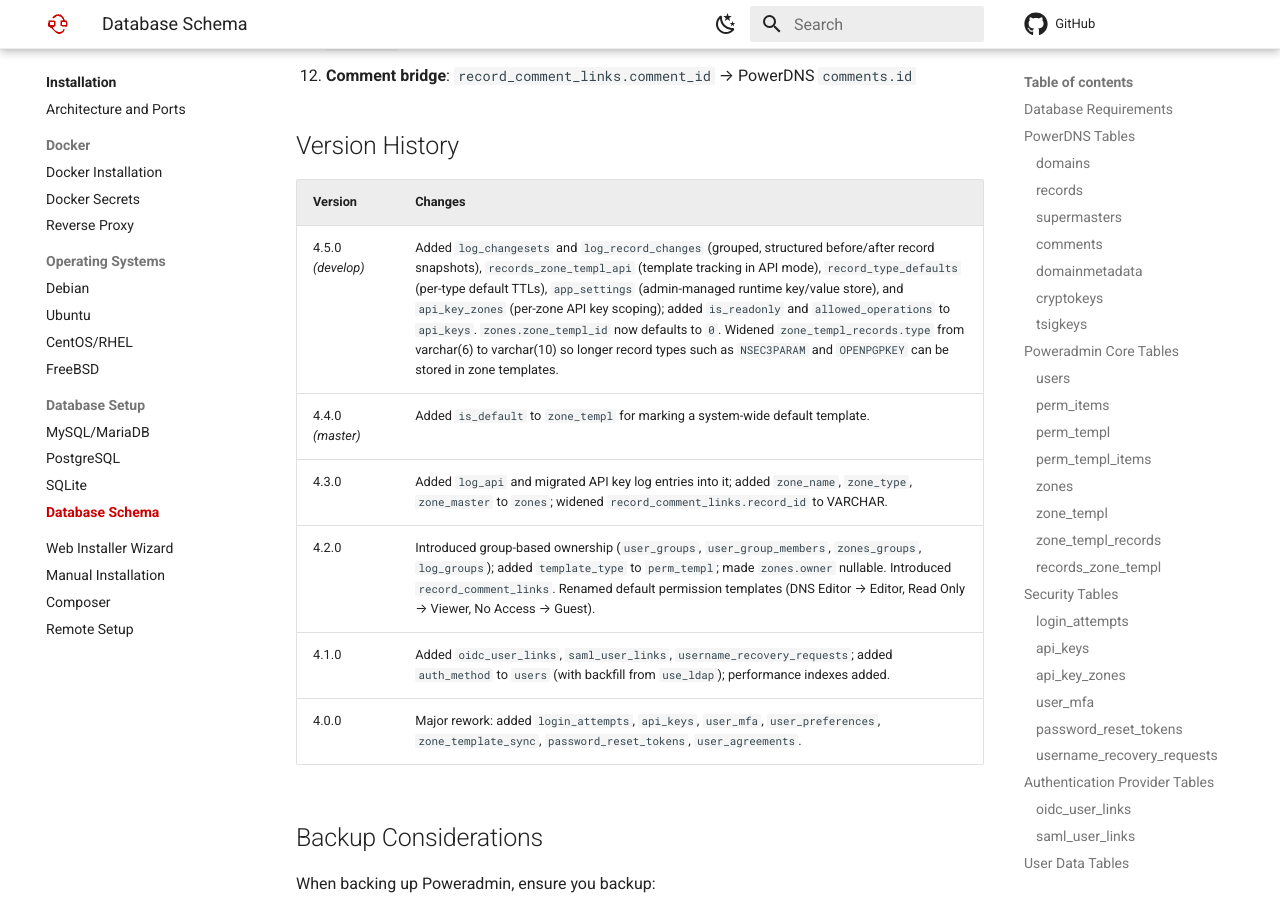
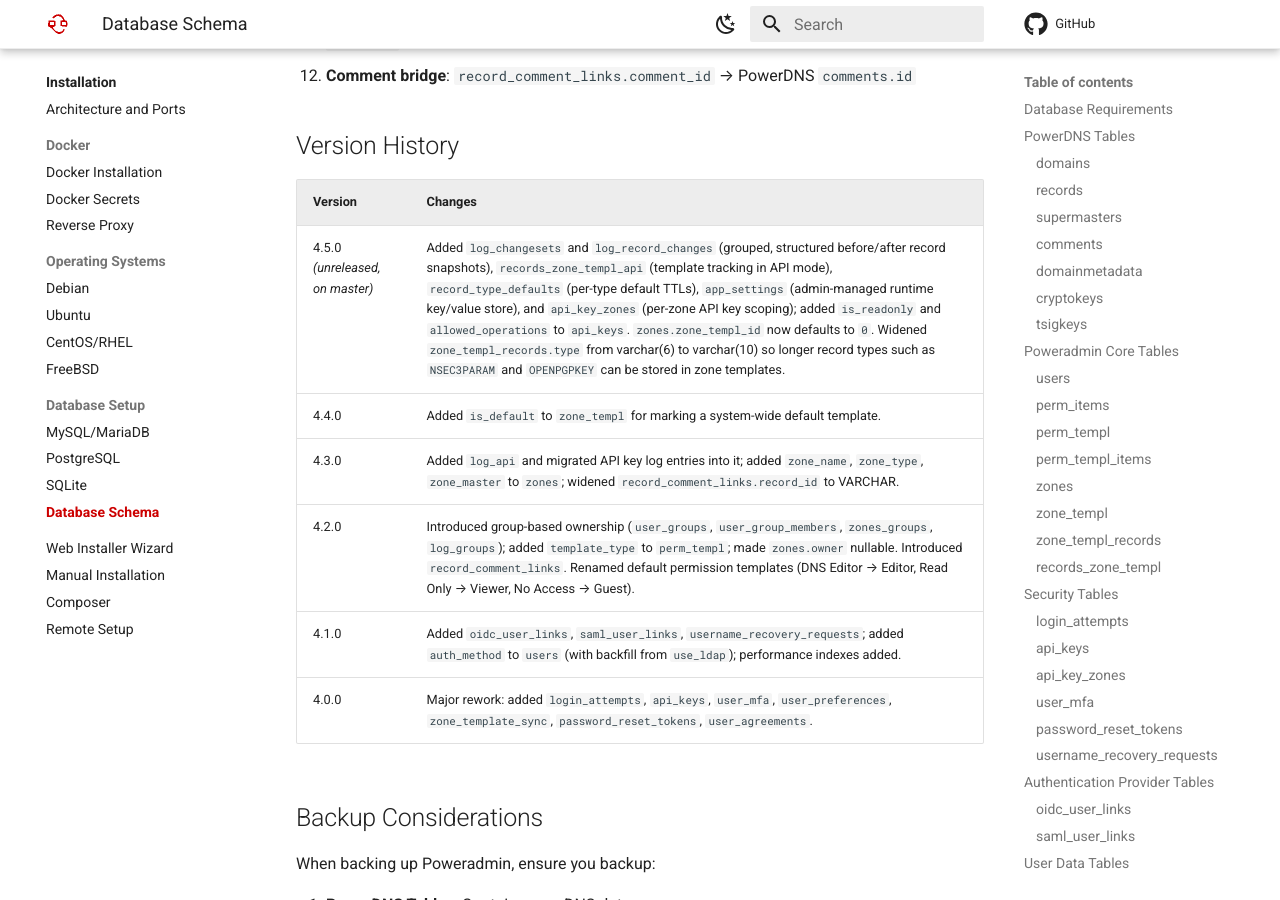
Before and after one commit to poweradmin/poweradmin-docs, an MkDocs documentation site: the page built from docs/database/schema.md, in a window 1280 px wide and 900 px high, scrolled down 20156 px. Built offline with MkDocs 1.6.1 and Material for MkDocs 9.7.7, drawn with Linux system fonts in a browser that asks for light colours; comment, search, counter and statistics services are not loaded.

Commit message:
docs(database): 4.5.0 sits on master and 4.4.0 is released

```diff
--- a/docs/database/schema.md
+++ b/docs/database/schema.md
@@ -526,8 +526,8 @@ Since 4.2.0 it also seeds five matching group templates (`template_type = 'group
 
 | Version            | Changes |
 |--------------------|---------|
-| 4.5.0 *(develop)*  | Added `log_changesets` and `log_record_changes` (grouped, structured before/after record snapshots), `records_zone_templ_api` (template tracking in API mode), `record_type_defaults` (per-type default TTLs), `app_settings` (admin-managed runtime key/value store), and `api_key_zones` (per-zone API key scoping); added `is_readonly` and `allowed_operations` to `api_keys`. `zones.zone_templ_id` now defaults to `0`. Widened `zone_templ_records.type` from varchar(6) to varchar(10) so longer record types such as `NSEC3PARAM` and `OPENPGPKEY` can be stored in zone templates. |
-| 4.4.0 *(master)*   | Added `is_default` to `zone_templ` for marking a system-wide default template. |
+| 4.5.0 *(unreleased, on master)* | Added `log_changesets` and `log_record_changes` (grouped, structured before/after record snapshots), `records_zone_templ_api` (template tracking in API mode), `record_type_defaults` (per-type default TTLs), `app_settings` (admin-managed runtime key/value store), and `api_key_zones` (per-zone API key scoping); added `is_readonly` and `allowed_operations` to `api_keys`. `zones.zone_templ_id` now defaults to `0`. Widened `zone_templ_records.type` from varchar(6) to varchar(10) so longer record types such as `NSEC3PARAM` and `OPENPGPKEY` can be stored in zone templates. |
+| 4.4.0              | Added `is_default` to `zone_templ` for marking a system-wide default template. |
 | 4.3.0              | Added `log_api` and migrated API key log entries into it; added `zone_name`, `zone_type`, `zone_master` to `zones`; widened `record_comment_links.record_id` to VARCHAR. |
 | 4.2.0              | Introduced group-based ownership (`user_groups`, `user_group_members`, `zones_groups`, `log_groups`); added `template_type` to `perm_templ`; made `zones.owner` nullable. Introduced `record_comment_links`. Renamed default permission templates (DNS Editor → Editor, Read Only → Viewer, No Access → Guest). |
 | 4.1.0              | Added `oidc_user_links`, `saml_user_links`, `username_recovery_requests`; added `auth_method` to `users` (with backfill from `use_ldap`); performance indexes added. |
```
